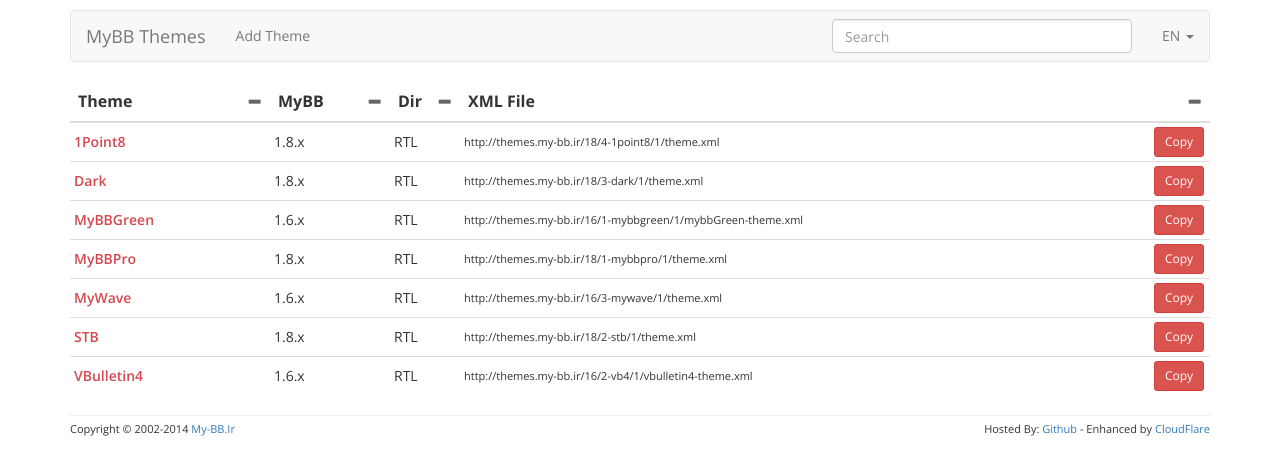
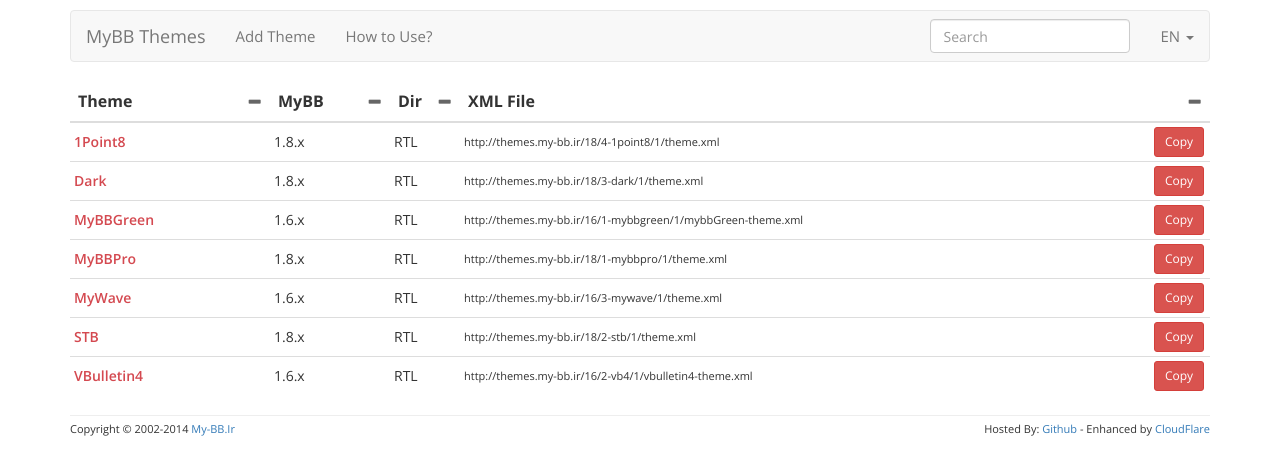
Before and after one commit to MyBBIr/themes, a Jekyll site: the page built from index.html, in a window 1280 px wide. Shown: the top 475 px of the page. Built offline with Jekyll 4.4.1, drawn with Linux system fonts in a browser that asks for light colours.

Commit message:
How to Use Page

```diff
--- a/_layouts/home.html
+++ b/_layouts/home.html
@@ -20,11 +20,12 @@
             <span class="icon-bar"></span>
             <span class="icon-bar"></span>
           </button>
-          <a class="navbar-brand" href="#" data-en-content="MyBB Themes" data-fa-content="پوسته‌های مای بی‌بی">MyBB Themes</a>
+          <a class="navbar-brand" href="http://themes.my-bb.ir" data-en-content="MyBB Themes" data-fa-content="پوسته‌های مای بی‌بی">MyBB Themes</a>
         </div>
         <div id="navbar" class="navbar-collapse collapse">
           <ul class="nav navbar-nav">
             <li><a href="https://github.com/MyBBIr/themes" target="_blank" data-en-content="Add Theme" data-fa-content="افزودن پوسته">Add Theme</a></li>
+            <li><a href="howtouse-fa.html" data-en-content="How to Use?" data-fa-content="چگونگی استفاده؟">How to Use?</a></li>
           </ul>
       <ul class="nav navbar-nav navbar-right" data-en-class="navbar-right" data-fa-class="navbar-left">
         <li class="dropdown">
@@ -46,21 +47,7 @@
     </nav>
 	</div>
 	<div class="container">
-		<div class="table-responsive"><table class="table table-hover" id="content">
-			<thead>
-				<tr>
-					<th style="width:200px;min-width:200px" data-en-content="Theme" data-fa-content="نام پوسته">Theme</th>
-					<th style="width:90px;min-width:120px" data-en-content="MyBB" data-fa-content="مای‌بی‌بی">MyBB</th>
-					<th style="width:70px;min-width:70px" data-en-content="Dir" data-fa-content="جهت">Dir</th>
-					<th colspan="2" data-en-content="XML File" data-fa-content="فایل XML">XML File</th>
-				</tr>
-			</thead>
-			<tbody>
-			{% for theme in site.data %}
-				<tr><td class="themename"><a href="{{ theme[1].link }}" target="_blank">{{ theme[1].name }}</a></td><td class="dir-ltr">{{ theme[1].mybb }}</td><td class="dir-ltr">{{ theme[1].dir }}</td><td><div class="themeurl" title="{{ theme[1].url }}">{{ theme[1].url }}</div></td><td style="width:60px"><button data-clipboard-text="{{ theme[1].url }}" type="button" class="btn btn-danger btn-sm copy" data-en-content="Copy" data-fa-content="رونوشت">Copy</button></td></tr>
-			{% endfor %}
-			</tbody>
-		</table></div>
+		{{ content }}
 		<footer>
 			<span class="pull-right" data-en-class="pull-right" data-fa-class="pull-left">
 				Hosted By: <a href="https://github.com" target="_blank">Github</a> - Enhanced by <a href="https://cloudflare.com" target="_blank">CloudFlare</a>
--- a/assets/style.css
+++ b/assets/style.css
@@ -20,6 +20,7 @@
 body {
 	font-family: 'Open Sans', Yekan, Tahoma;
 	padding-top: 10px;
+	font-size: 15px;
 }
 
 #content th {
@@ -66,7 +67,7 @@
 }
 
 #search {
-	width: 300px;
+	width: 200px;
 }
 
 @media(max-width: 768px)
--- a/index.html
+++ b/index.html
@@ -1,3 +1,18 @@
 ---
 layout: home
 ---
+<div class="table-responsive"><table class="table table-hover" id="content">
+	<thead>
+		<tr>
+			<th style="width:200px;min-width:200px" data-en-content="Theme" data-fa-content="نام پوسته">Theme</th>
+			<th style="width:90px;min-width:120px" data-en-content="MyBB" data-fa-content="مای‌بی‌بی">MyBB</th>
+			<th style="width:70px;min-width:70px" data-en-content="Dir" data-fa-content="جهت">Dir</th>
+			<th colspan="2" data-en-content="XML File" data-fa-content="فایل XML">XML File</th>
+		</tr>
+	</thead>
+	<tbody>
+	{% for theme in site.data %}
+		<tr><td class="themename"><a href="{{ theme[1].link }}" target="_blank">{{ theme[1].name }}</a></td><td class="dir-ltr">{{ theme[1].mybb }}</td><td class="dir-ltr">{{ theme[1].dir }}</td><td><div class="themeurl" title="{{ theme[1].url }}">{{ theme[1].url }}</div></td><td style="width:60px"><button data-clipboard-text="{{ theme[1].url }}" type="button" class="btn btn-danger btn-sm copy" data-en-content="Copy" data-fa-content="رونوشت">Copy</button></td></tr>
+	{% endfor %}
+	</tbody>
+</table></div>
```
Also changed, not shown: howtouse-fa.md (added, +22 -0 lines).
